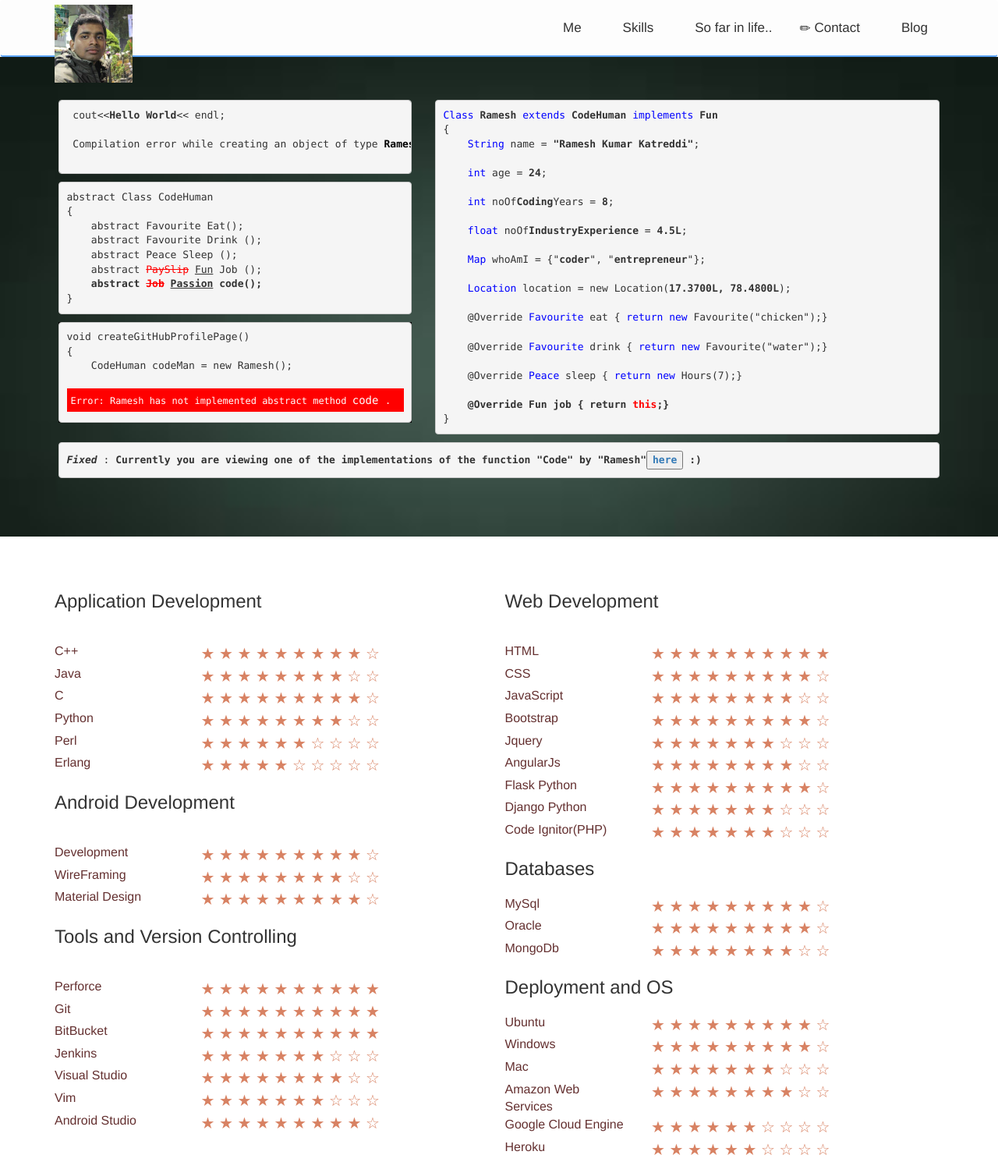
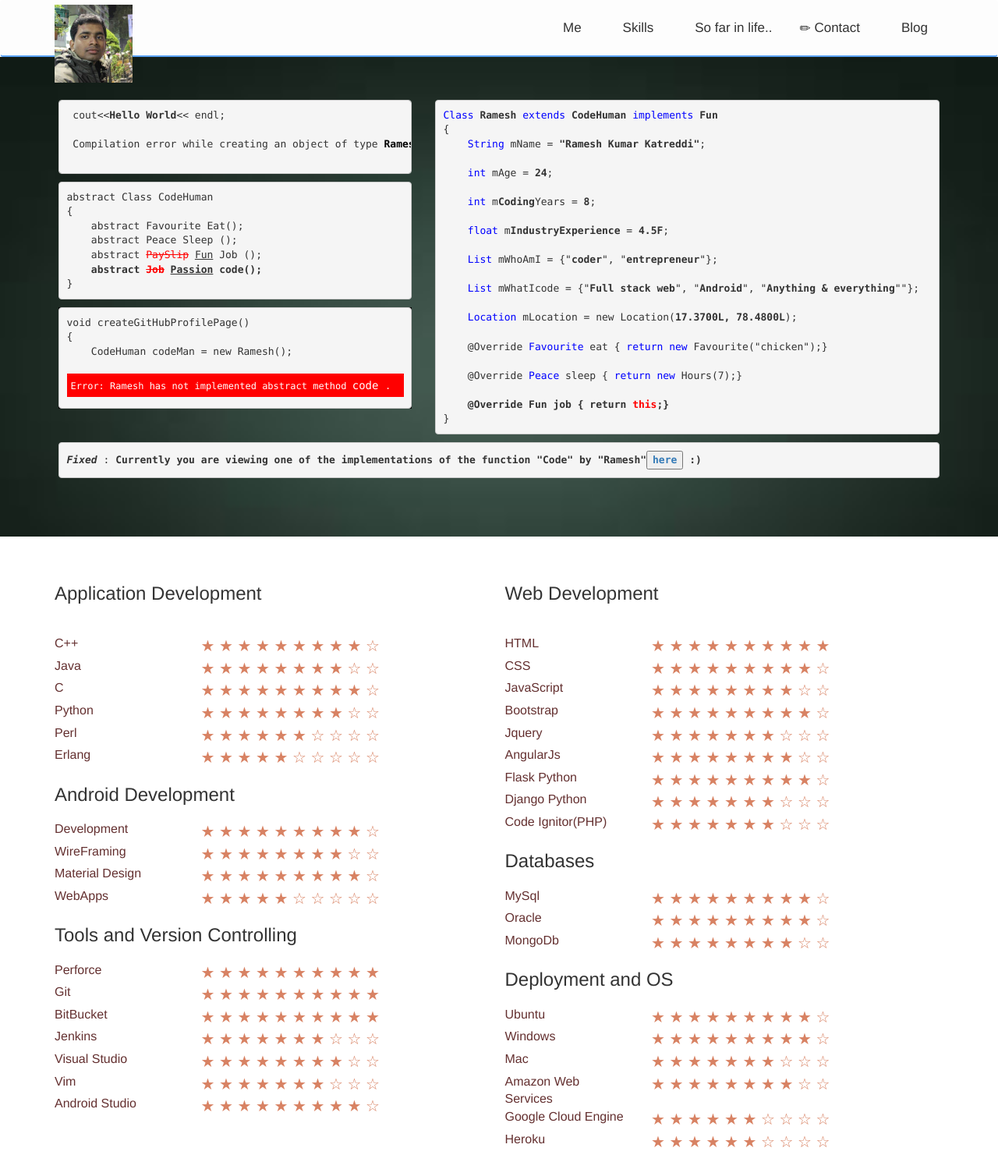
Before and after one commit to ramesh-katreddi/ramesh-katreddi.github.io, a PHP site: page /index.html in a window 1280 px wide. Shown: the whole page at 78% size. Run offline with PHP 8.4, Linux system fonts and the light colour scheme; some libraries are stand-ins or nearby versions; some web fonts are replaced.

Commit message:
lil modifications

```diff
--- a/css/styles.css
+++ b/css/styles.css
@@ -31,8 +31,7 @@
 
 #rating
 {
-    margin-top: 50px;
-    min-height: 400px;
+    padding-top: 40px;
 }
 
 
--- a/index.html
+++ b/index.html
@@ -47,7 +47,6 @@
 		            		<pre>abstract Class CodeHuman
 {
     abstract Favourite Eat();
-    abstract Favourite Drink ();
     abstract Peace Sleep ();
     abstract <del style="color:red">PaySlip</del> <ins>Fun</ins> Job ();
     <b>abstract <del style="color:red">Job</del> <ins>Passion</ins> code();</b>
@@ -66,21 +65,21 @@ void createGitHubProfilePage()
       	          <div>
                 	<pre><span class="keyword">Class</span> <b>Ramesh</b> <span class="keyword">extends</span> <b>CodeHuman</b> <span class="keyword">implements</span> <b>Fun</b>
 {
-    <span class="keyword">String</span> name = <b>"Ramesh Kumar Katreddi"</b>;
+    <span class="keyword">String</span> mName = <b>"Ramesh Kumar Katreddi"</b>;
 
-    <span class="keyword">int</span> age = <b>24</b>;
+    <span class="keyword">int</span> mAge = <b>24</b>;
 
-    <span class="keyword">int</span> noOf<b>Coding</b>Years = <b>8</b>;
+    <span class="keyword">int</span> m<b>Coding</b>Years = <b>8</b>;
 
-    <span class="keyword">float</span> noOf<b>IndustryExperience</b> = <b>4.5L</b>;
+    <span class="keyword">float</span> m<b>IndustryExperience</b> = <b>4.5F</b>;
 
-    <span class="keyword">Map</span> whoAmI = {"<b>coder</b>", "<b>entrepreneur</b>"};
+    <span class="keyword">List</span> mWhoAmI = {"<b>coder</b>", "<b>entrepreneur</b>"};
 
-    <span class="keyword">Location</span> location = new Location(<b>17.3700L, 78.4800L</b>);
+    <span class="keyword">List</span> mWhatIcode = {"<b>Full stack web</b>", "<b>Android</b>", "<b>Anything & everything</b>""};
+
+    <span class="keyword">Location</span> mLocation = new Location(<b>17.3700L, 78.4800L</b>);
 
     @Override <span class="keyword">Favourite</span> eat { <span class="keyword">return</span> <span class="keyword">new</span> Favourite("chicken");}
-
-    @Override <span class="keyword">Favourite</span> drink { <span class="keyword">return</span> <span class="keyword">new</span> Favourite("water");}
 
     @Override <span class="keyword">Peace</span> sleep { <span class="keyword">return</span> <span class="keyword">new</span> Hours(7);}
 
@@ -121,11 +120,12 @@ void createGitHubProfilePage()
         </div>
     </div>
 
-  <h3 style="margin-bottom: 40px;">Android Development</h3>
+  <h3 style="margin-bottom: 20px; margin-top: 20px">Android Development</h3>
 <div ng-init="androidRatings=[
 {language:'Development',rating:'9'},
 {language:'WireFraming',rating:'8'},
-{language:'Material Design',rating:'9'}]">
+{language:'Material Design',rating:'9'},
+{language:'WebApps',rating:'5'}]">
   <div ng-repeat="x  in androidRatings">
         <div class="row">
             <div class="col-sm-4 language">
@@ -139,7 +139,7 @@ void createGitHubProfilePage()
   </div>
 </div>
 
-  <h3 style="margin-bottom: 40px;">Tools and Version Controlling</h3>
+  <h3 style="margin-bottom: 20px; margin-top: 20px;">Tools and Version Controlling</h3>
 <div ng-init="toolRatings=[
 {language:'Perforce',rating:'10'},
 {language:'Git',rating:'10'},
@@ -231,7 +231,7 @@ void createGitHubProfilePage()
 
 </div>
 
-    <div class="container">
+    <div id="#contact" class="container">
     	<div class="row">
     		<div class="col-sm-4"> </div>
     		<div class="col-sm-4"> </div>
```
